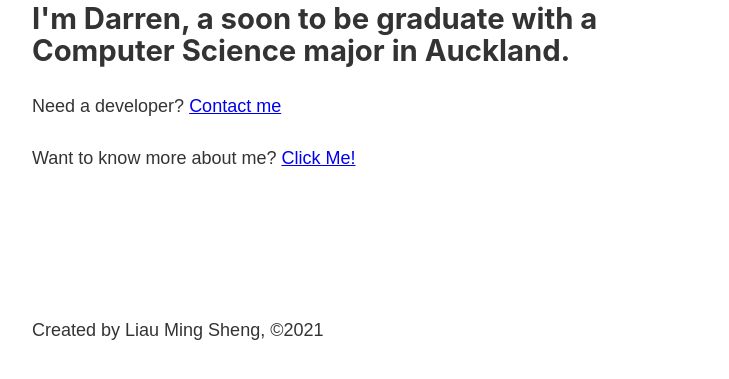
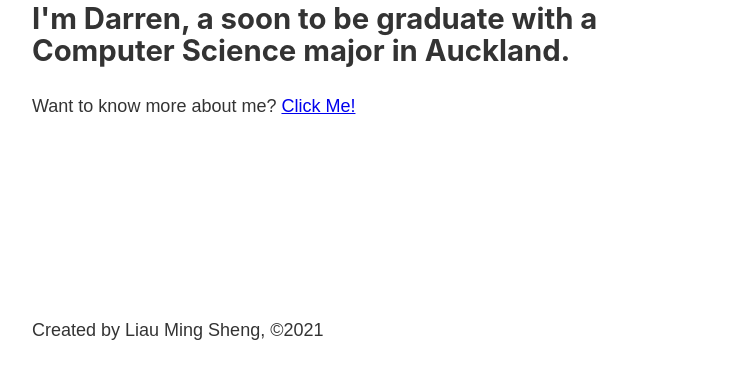
Before and after one commit to darrenliau/personal-blog, a Gatsby site: page / in a window 1280 px wide. Shown: the part 413-792 px from the top of the page, without its empty margins (251-980 px from the left). Built offline with nearby package versions, Linux system fonts and the light colour scheme; Gatsby itself is replaced by a stand-in of ours.

Commit message:
updates Home page

```diff
--- a/src/pages/index.js
+++ b/src/pages/index.js
@@ -8,7 +8,6 @@ const IndexPage= () => {
       <Layout>
       <h1>Hello!</h1>
       <h2>I'm Darren, a soon to be graduate with a Computer Science major in Auckland.</h2>
-      <p>Need a developer? <Link to='/mycontacts'>Contact me</Link></p>
       <p>Want to know more about me? <Link to='/aboutme'>Click Me!</Link></p>
       </Layout>
     </div>
```
